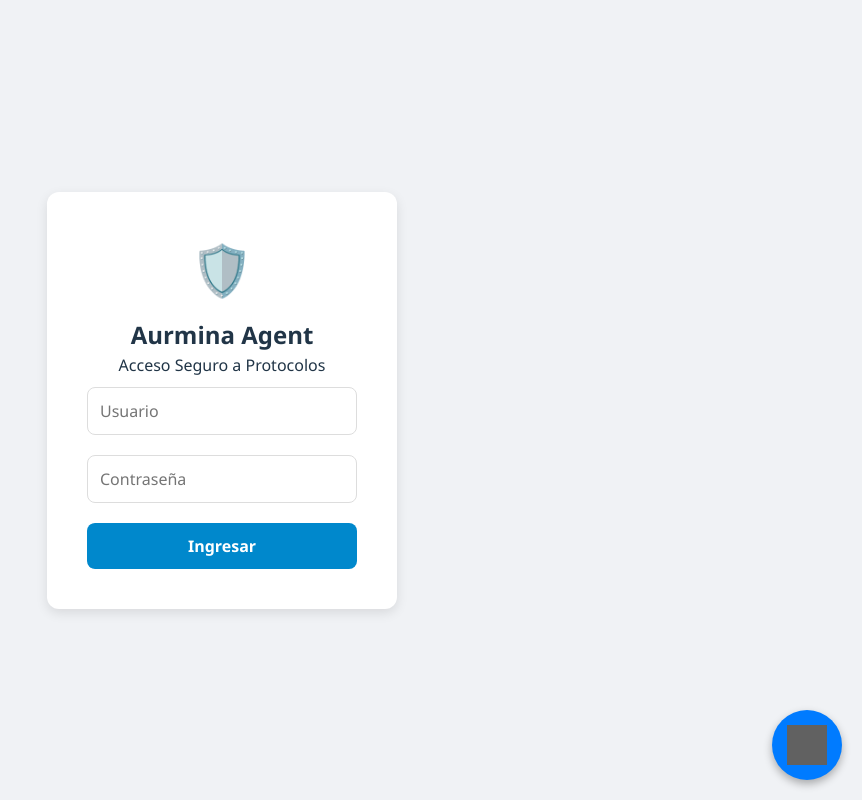
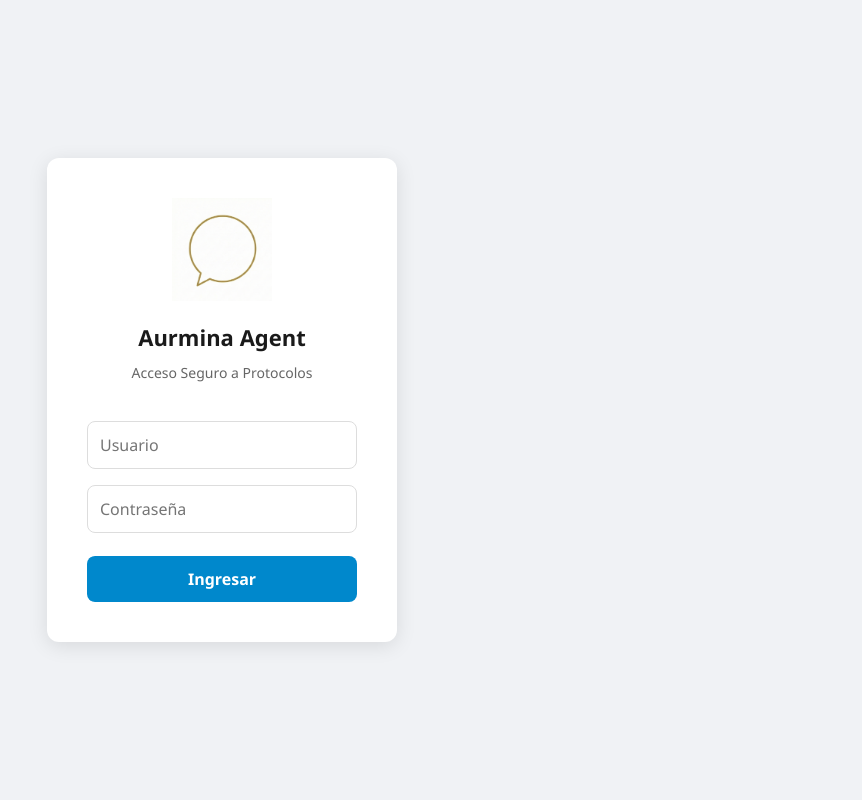
Before and after one commit to FulkiDevOps/aurmina-chat-aiagent, a React (Vite) app: page / in a window 1280 px wide. Shown: the whole page, without its empty margins (418-1280 px from the left). Built offline with nearby package versions, Linux system fonts and the light colour scheme; grey boxes are pictures that could not be loaded.

Commit message:
logo and letters

```diff
--- a/api/chat.js
+++ b/api/chat.js
@@ -1,4 +1,3 @@
-// api/chat.js
 export default async function handler(req, res) {
     // Headers CORS (Déjalos igual)
     res.setHeader('Access-Control-Allow-Credentials', true);
--- a/index.html
+++ b/index.html
@@ -9,6 +9,5 @@
   <body>
     <div id="root"></div>
     <script type="module" src="/src/main.jsx"></script>
-    <script src="/widgetchat.js"></script>
   </body>
 </html>
--- a/src/App.css
+++ b/src/App.css
@@ -14,21 +14,65 @@
   background: white;
   padding: 40px;
   border-radius: 12px;
-  box-shadow: 0 4px 12px rgba(0,0,0,0.1);
+  box-shadow: 0 4px 20px rgba(0,0,0,0.1);
   text-align: center;
   width: 350px;
+  display: flex;       /* Asegura que los elementos se apilen bien */
+  flex-direction: column;
+  align-items: center;
 }
+
+/* NUEVO: Clase para la imagen del logo */
+/* --- ESTILO PARA TU LOGO LOCAL --- */
+.brand-logo-img {
+  width: 100px;        /* Ajusta este tamaño según tu gusto */
+  height: auto;        /* Mantiene la proporción para no deformar */
+  object-fit: contain;
+  margin-bottom: 20px;
+  display: block;
+}
+
+/* --- ARREGLO DE TEXTOS (Para que se lean) --- */
+.login-title {
+  font-size: 22px;
+  font-weight: 700;
+  color: #1a1a1a !important; /* Negro suave (se verá sobre blanco) */
+  margin-bottom: 8px;
+  margin-top: 0;
+}
+
+.login-subtitle {
+  font-size: 14px;
+  color: #666666 !important; /* Gris oscuro */
+  margin-bottom: 30px;
+}
+
 .brand-logo { font-size: 50px; margin-bottom: 10px; }
 .login-input {
-  width: 100%; padding: 12px; margin: 10px 0;
-  border: 1px solid #ddd; border-radius: 8px;
+  width: 100%;
+  padding: 12px;
+  margin: 8px 0;
+  border: 1px solid #ddd;
+  border-radius: 8px;
   font-size: 16px;
+  color: #333; /* Texto que escribes también oscuro */
 }
+
 .login-btn {
-  width: 100%; padding: 12px; background: #0088cc; /* Telegram Blue */
-  color: white; border: none; border-radius: 8px;
-  font-size: 16px; font-weight: bold; cursor: pointer;
-  margin-top: 10px;
+  width: 100%;
+  padding: 12px;
+  background: #0088cc;
+  color: white;
+  border: none;
+  border-radius: 8px;
+  font-size: 16px;
+  font-weight: bold;
+  cursor: pointer;
+  margin-top: 15px;
+}
+
+.login-btn:disabled {
+  background-color: #ccc;
 }
 .login-btn:hover { background: #0077b5; }
 .error-text { color: red; font-size: 14px; margin-top: 10px; }
--- a/src/App.jsx
+++ b/src/App.jsx
@@ -7,6 +7,7 @@ const LoginScreen = ({ onLoginSuccess }) => {
     const [pass, setPass] = useState('');
     const [loading, setLoading] = useState(false);
     const [error, setError] = useState('');
+    const LOGO_URL = "/Aurmina bubble chat.png";
 
     const handleSubmit = async (e) => {
         e.preventDefault();
@@ -36,11 +37,15 @@ const LoginScreen = ({ onLoginSuccess }) => {
     return (
         <div className="login-container">
             <div className="login-card">
-                <div className="brand-logo">🛡️</div>
-                <h2>Aurmina Agent</h2>
-                <p>Acceso Seguro a Protocolos</p>
+                {/* La imagen cargará desde la carpeta public */}
+                <img src={LOGO_URL} alt="Logo Aurmina" className="brand-logo-img" />
+
+                {/* Estos textos ahora tendrán estilos oscuros gracias al CSS de abajo */}
+                <h2 className="login-title">Aurmina Agent</h2>
+                <p className="login-subtitle">Acceso Seguro a Protocolos</p>
 
                 <form onSubmit={handleSubmit}>
+                    {/* ... inputs y botón ... */}
                     <input
                         className="login-input"
                         placeholder="Usuario"
```
Also changed, not shown: api/login.js (+32 -22 lines), public/Aurmina bubble chat.png (added).
